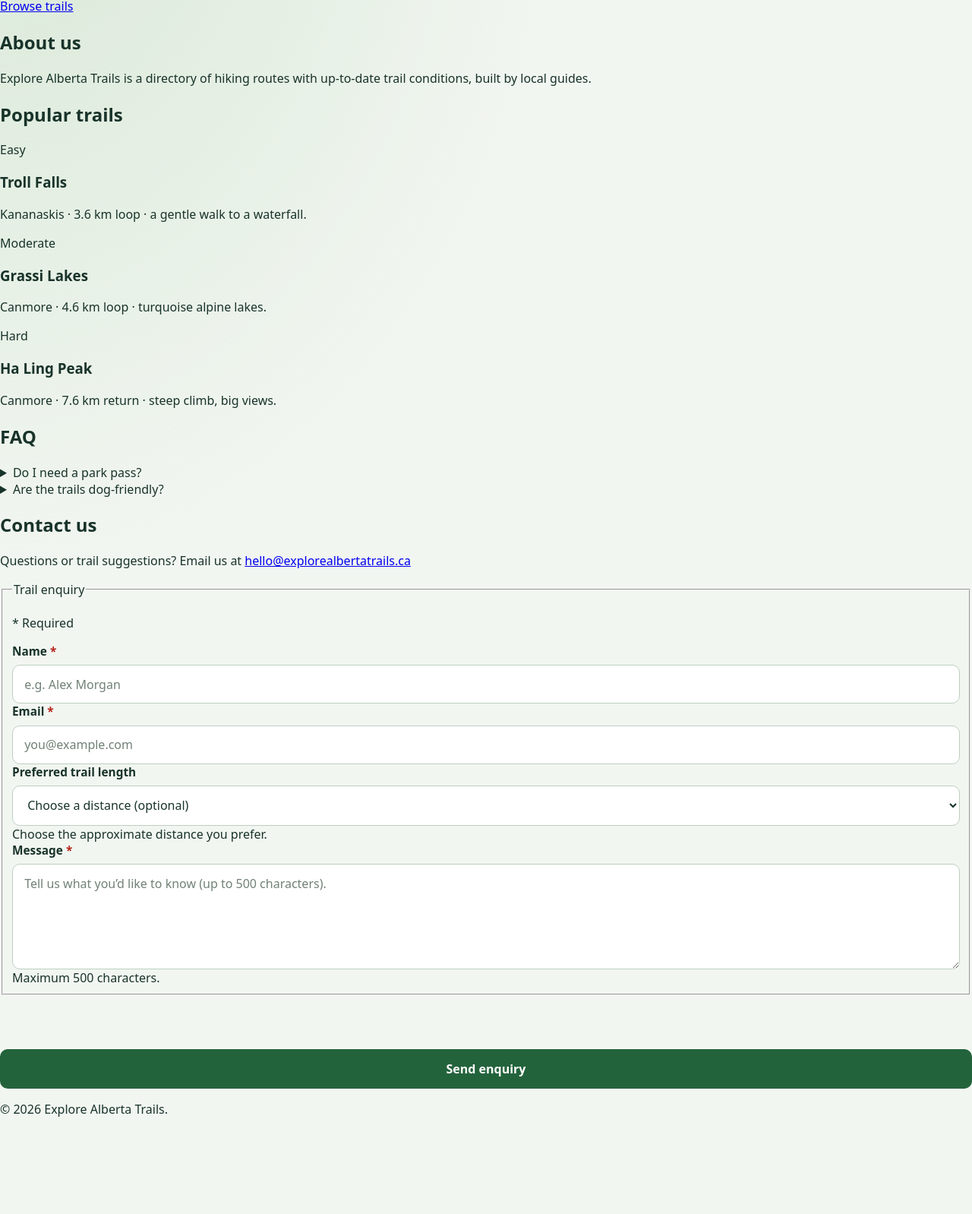
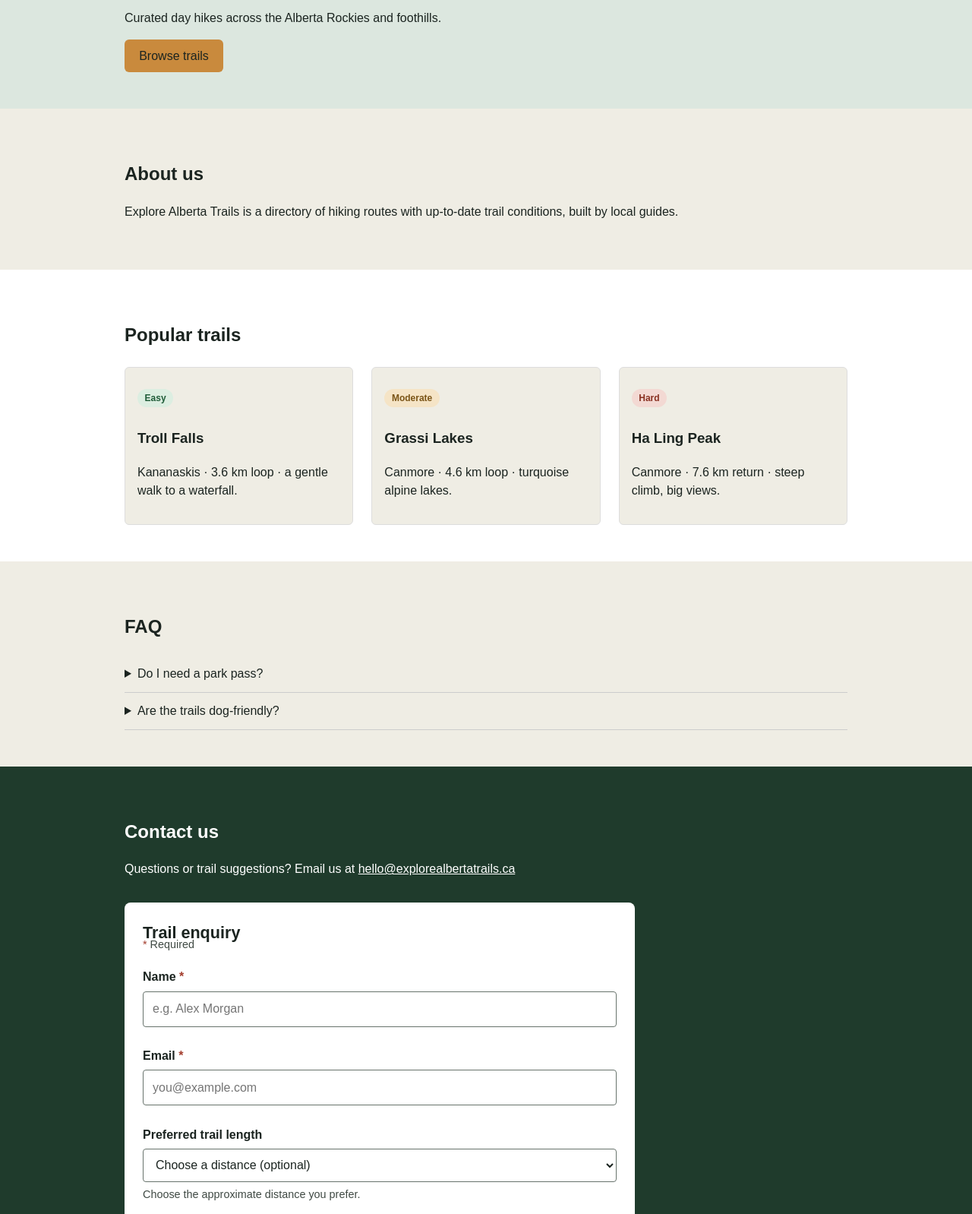
Before and after one commit to iqraqazi987/assessment-2-iqraqazi987, a plain HTML site: page index.html in a window 1280 px wide. Shown: the part 252-1850 px from the top of the page at 76% size. Before the commit the page ends 1739 px from the top, so only its background shows below. Drawn offline with Linux system fonts and the light colour scheme.

Commit message:
Refactor CSS with BEM naming and new color variables

```diff
--- a/style.css
+++ b/style.css
@@ -1,215 +1,262 @@
-* {
-  box-sizing: border-box;
+/* BEM naming, mobile-first, Flexbox + Grid, 2 breakpoints */
+
+:root {
+  --color-pine: #1F3B2C;
+  --color-gold: #C98A3D;
+  --color-stone: #EFEDE4;
 }
 
-:root {
-  color-scheme: light;
-  font-family: system-ui, -apple-system, BlinkMacSystemFont, "Segoe UI", sans-serif;
-  color: #18332a;
-  background: #f2f6f1;
-  font-synthesis: none;
-  text-rendering: optimizeLegibility;
-}
+* { box-sizing: border-box; }
 
 body {
   margin: 0;
-  min-height: 100vh;
-  background:
-    radial-gradient(ellipse at top left, rgba(193, 220, 191, .55), transparent 42%),
-    #f2f6f1;
+  font-family: sans-serif;
+  background: var(--color-stone);
+  color: #1B2420;
+  line-height: 1.5;
 }
 
-.page {
-  width: min(100% - 2rem, 760px);
+.container {
+  max-width: 1000px;
   margin: 0 auto;
-  padding: clamp(2rem, 7vw, 5rem) 0;
+  padding: 0 1.5rem;
 }
 
-.form-card {
-  background: #fff;
-  border: 1px solid #dce7dc;
-  border-radius: 22px;
-  padding: clamp(1.25rem, 5vw, 3rem);
-  box-shadow: 0 18px 50px rgba(24, 51, 42, .08);
-  animation: rise-in 450ms ease-out both;
+.button {
+  display: inline-block;
+  background: var(--color-gold);
+  color: #1B2420;
+  padding: 0.6rem 1.2rem;
+  text-decoration: none;
+  border-radius: 6px;
 }
 
-.eyebrow {
-  margin: 0 0 .6rem;
-  color: #35734c;
-  font-size: .78rem;
-  font-weight: 800;
-  letter-spacing: .12em;
+/* ---- Header / nav (Flexbox) ---- */
+.site-header__inner {
+  display: flex;
+  flex-wrap: wrap;
+  justify-content: space-between;
+  align-items: center;
+  padding: 1rem 0;
 }
 
-h1 {
-  margin: 0;
-  color: #183b2b;
-  font-size: clamp(2rem, 6vw, 3rem);
-  letter-spacing: -.04em;
-  line-height: 1.1;
+.site-header__logo {
+  font-weight: bold;
+  text-decoration: none;
+  color: var(--color-pine);
 }
 
-.intro {
-  max-width: 58ch;
-  color: #52665a;
-  line-height: 1.65;
-  margin: 1rem 0 1.5rem;
+.site-nav__list {
+  list-style: none;
+  display: flex;
+  gap: 1rem;
+  padding: 0;
+  margin: 0;
 }
 
-.required-note,
-.help,
-.privacy-note {
-  color: #5d7064;
-  font-size: .875rem;
+.site-nav__link {
+  text-decoration: none;
+  color: #1B2420;
 }
 
-.required-note span,
-label span {
-  color: #b42318;
-  font-weight: 800;
+/* ---- Hero ---- */
+.hero {
+  background: #DCE7DF;
+  padding: 3rem 0;
 }
 
-form {
-  display: grid;
-  gap: 1.2rem;
+.hero__title {
+  font-size: 1.8rem;
+  margin: 0 0 0.5rem;
 }
 
-.field {
-  min-width: 0;
+/* ---- About / FAQ / Contact ---- */
+.about, .faq, .contact {
+  padding: 3rem 0;
 }
 
-label {
-  display: block;
-  margin-bottom: .45rem;
-  font-weight: 700;
-  font-size: .96rem;
+.faq__item {
+  border-bottom: 1px solid #ccc;
+  padding: 0.75rem 0;
 }
 
-input,
-select,
-textarea {
-  display: block;
-  width: 100%;
-  border: 1px solid #bdcfc0;
-  border-radius: 10px;
-  padding: .85rem .95rem;
-  color: #18332a;
-  background: #fff;
-  font: inherit;
-  transition: border-color 160ms ease, box-shadow 160ms ease;
+.contact {
+  background: var(--color-pine);
+  color: white;
 }
 
-textarea {
-  resize: vertical;
-  min-height: 130px;
+.contact a {
+  color: white;
 }
 
-input::placeholder,
-textarea::placeholder {
-  color: #718176;
+.enquiry-form {
+  max-width: 42rem;
+  margin-top: 2rem;
+  padding: 1.5rem;
+  border-radius: 8px;
+  background: white;
+  color: #1B2420;
 }
 
-input:focus-visible,
-select:focus-visible,
-textarea:focus-visible,
-button:focus-visible {
-  outline: 3px solid #91c9a2;
-  outline-offset: 2px;
-  border-color: #286b42;
+.enquiry-form__fields {
+  display: grid;
+  gap: 1.25rem;
+  min-width: 0;
+  margin: 0;
+  padding: 0;
+  border: 0;
 }
 
-[aria-invalid="true"] {
-  border-color: #b42318;
+.enquiry-form__fields legend {
+  padding: 0;
+  font-size: 1.35rem;
+  font-weight: bold;
 }
 
-[aria-invalid="true"]:focus-visible {
-  outline-color: #e7a29d;
+.enquiry-form__required-note {
+  margin: -0.75rem 0 0;
+  color: #3F4943;
+  font-size: 0.9rem;
 }
 
-.error {
-  min-height: 0;
-  margin: .35rem 0 0;
-  color: #b42318;
-  font-size: .875rem;
-  line-height: 1.4;
+.enquiry-form__field {
+  display: grid;
+  gap: 0.4rem;
 }
 
-.error:empty {
-  display: none;
+.enquiry-form__field label {
+  font-weight: bold;
 }
 
-.message-meta {
-  display: flex;
-  justify-content: space-between;
-  gap: 1rem;
+.enquiry-form__field label span,
+.enquiry-form__required-note span {
+  color: #A33D2D;
 }
 
-.help {
-  margin: .4rem 0 0;
+.enquiry-form input,
+.enquiry-form select,
+.enquiry-form textarea {
+  width: 100%;
+  min-height: 2.75rem;
+  padding: 0.65rem 0.75rem;
+  border: 1px solid #68736C;
+  border-radius: 4px;
+  background: white;
+  color: #1B2420;
+  font: inherit;
 }
 
-.status {
-  border-radius: 10px;
-  line-height: 1.5;
-  font-weight: 600;
+.enquiry-form textarea {
+  resize: vertical;
 }
 
-.status:empty {
-  display: none;
+.enquiry-form input:focus,
+.enquiry-form select:focus,
+.enquiry-form textarea:focus,
+.enquiry-form__submit:focus-visible {
+  outline: 3px solid #C98A3D;
+  outline-offset: 2px;
 }
 
-.status.success {
-  padding: .85rem 1rem;
-  color: #205b36;
-  background: #eaf7ed;
-  border: 1px solid #b6dfc0;
+.enquiry-form input[aria-invalid="true"],
+.enquiry-form textarea[aria-invalid="true"] {
+  border-color: #A33D2D;
 }
 
-.status.failure {
-  padding: .85rem 1rem;
-  color: #8d1b13;
-  background: #fff0ef;
-  border: 1px solid #f0c0bc;
+.enquiry-form__hint,
+.enquiry-form__error {
+  color: #3F4943;
+  font-size: 0.9rem;
 }
 
-button {
+.enquiry-form__error {
+  color: #8A2C20;
+}
+
+.enquiry-form__status {
+  min-height: 1.5em;
+  margin: 1rem 0;
+  font-weight: bold;
+}
+
+.enquiry-form__submit {
+  min-height: 2.75rem;
+  padding: 0.65rem 1.2rem;
   border: 0;
-  border-radius: 10px;
-  padding: .95rem 1.2rem;
-  background: #23633c;
-  color: #fff;
+  border-radius: 6px;
+  background: var(--color-gold);
+  color: #1B2420;
   font: inherit;
-  font-weight: 800;
+  font-weight: bold;
   cursor: pointer;
   transition: background-color 160ms ease, transform 160ms ease;
 }
 
-button:hover {
-  background: #194d2e;
+.enquiry-form__submit:hover {
+  background: #DEA85F;
+  transform: translateY(-1px);
 }
 
-button:active {
-  transform: translateY(1px);
+/* ---- Trails (Grid) ---- */
+.trails {
+  background: white;
+  padding: 3rem 0;
 }
 
-.privacy-note {
-  margin: -.4rem 0 0;
-  line-height: 1.5;
+.trails__grid {
+  display: grid;
+  grid-template-columns: 1fr;
+  gap: 1.5rem;
+  margin-top: 1.5rem;
 }
 
-@keyframes rise-in {
-  from { opacity: 0; transform: translateY(10px); }
-  to { opacity: 1; transform: translateY(0); }
+.trail-card {
+  border: 1px solid #ddd;
+  border-radius: 6px;
+  padding: 1rem;
+  background: var(--color-stone);
+}
+
+.trail-card__difficulty {
+  display: inline-block;
+  font-size: 0.75rem;
+  font-weight: bold;
+  padding: 0.2rem 0.6rem;
+  border-radius: 999px;
+  margin-bottom: 0.5rem;
+}
+
+.trail-card__difficulty--easy { background: #DCEEE1; color: #205C39; }
+.trail-card__difficulty--moderate { background: #F5E4C6; color: #7A5416; }
+.trail-card__difficulty--hard { background: #F3D9D3; color: #8A3223; }
+
+/* ---- Footer ---- */
+.site-footer {
+  background: #153025;
+  color: #B9C7BE;
+  padding: 1rem 0;
+  text-align: center;
+}
+
+/* ---- Breakpoint 1: tablet (640px) ---- */
+@media (min-width: 640px) {
+  .hero__title { font-size: 2.4rem; }
+  .trails__grid { grid-template-columns: repeat(2, 1fr); }
+}
+
+/* ---- Breakpoint 2: desktop (1024px) ---- */
+@media (min-width: 1024px) {
+  .hero__title { font-size: 3rem; }
+  .trails__grid { grid-template-columns: repeat(3, 1fr); }
 }
 
 @media (prefers-reduced-motion: reduce) {
   *,
   *::before,
   *::after {
-    animation-duration: .01ms !important;
+    scroll-behavior: auto !important;
+    transition-duration: 0.01ms !important;
+    animation-duration: 0.01ms !important;
     animation-iteration-count: 1 !important;
-    transition-duration: .01ms !important;
-    scroll-behavior: auto !important;
   }
 }
```
